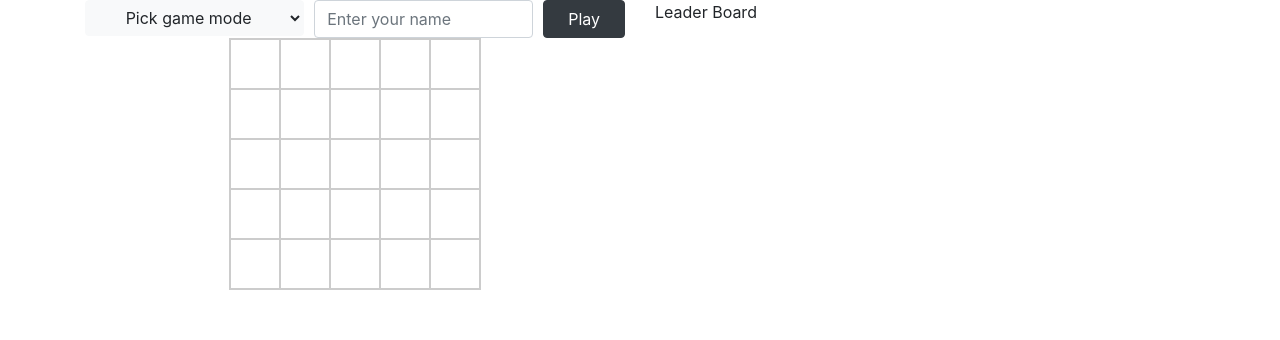
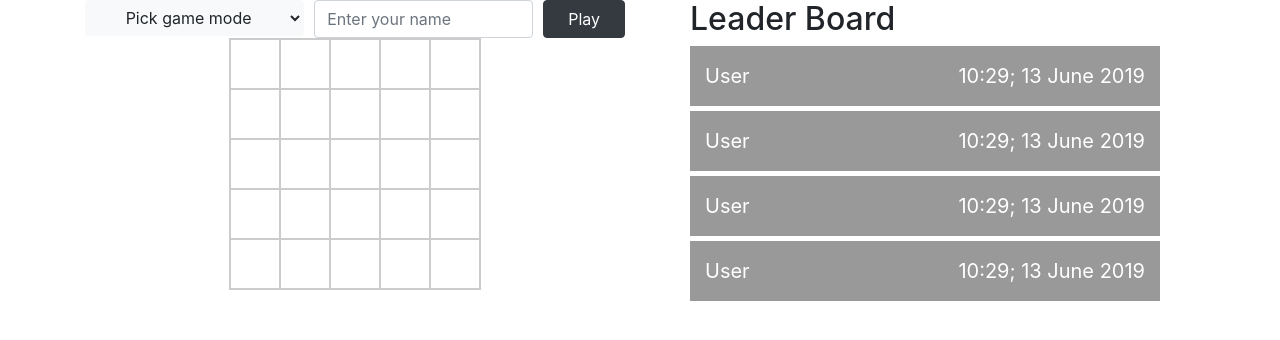
Before and after one commit to alnine/game-in-dots, a React (Create React App) app: page / in a window 1280 px wide. Shown: the top 340 px of the page. Built offline with nearby package versions, Linux system fonts and the light colour scheme.

Commit message:
Implement render of leader board

```diff
--- a/src/App.js
+++ b/src/App.js
@@ -1,6 +1,7 @@
 import React from "react";
 import SettingBar from "./components/setting-bar";
 import Board from "./components/board";
+import Leaders from "./components/leaders";
 
 function App() {
   return (
@@ -10,7 +11,9 @@ function App() {
           <SettingBar />
           <Board />
         </div>
-        <div className="col-lg">Leader Board</div>
+        <div className="col-lg">
+          <Leaders />
+        </div>
       </div>
     </div>
   );
--- /dev/null
+++ b/src/components/leaderRow.jsx
@@ -0,0 +1,12 @@
+import React from "react";
+
+const LeaderRow = ({ data }) => {
+  return (
+    <div className="leader">
+      <span className="leader_name">{data.winner}</span>
+      <span className="leader_date">{data.date}</span>
+    </div>
+  );
+};
+
+export default LeaderRow;
--- /dev/null
+++ b/src/components/leaders.jsx
@@ -0,0 +1,24 @@
+import React, { Component } from "react";
+import LeadersTable from "./leadersTable";
+
+class Leaders extends Component {
+  data = [
+    { id: 1, winner: "User", date: "10:29; 13 June 2019" },
+    { id: 2, winner: "User", date: "10:29; 13 June 2019" },
+    { id: 3, winner: "User", date: "10:29; 13 June 2019" },
+    { id: 4, winner: "User", date: "10:29; 13 June 2019" },
+    { id: 5, winner: "User", date: "10:29; 13 June 2019" }
+  ];
+
+  render() {
+    const leaders = this.data.slice(0, 4);
+    return (
+      <div className="leader_wrap">
+        <h2>Leader Board</h2>
+        <LeadersTable data={leaders} />
+      </div>
+    );
+  }
+}
+
+export default Leaders;
--- /dev/null
+++ b/src/components/leadersTable.jsx
@@ -0,0 +1,14 @@
+import React from "react";
+import LeaderRow from "./leaderRow";
+
+const LeadersTable = ({ data: leaders }) => {
+  return (
+    <React.Fragment>
+      {leaders.map(leader => (
+        <LeaderRow data={leader} />
+      ))}
+    </React.Fragment>
+  );
+};
+
+export default LeadersTable;
--- a/src/index.css
+++ b/src/index.css
@@ -57,3 +57,20 @@ code {
   width: 30px;
   height: 30px;
 }
+
+.leader_wrap {
+  display: flex;
+  padding: 0 35px;
+  flex-direction: column;
+  min-width: 450px;
+}
+
+.leader {
+  display: flex;
+  margin-bottom: 5px;
+  padding: 15px;
+  justify-content: space-between;
+  font-size: 20px;
+  background-color: #999999;
+  color: #ffffff;
+}
```
